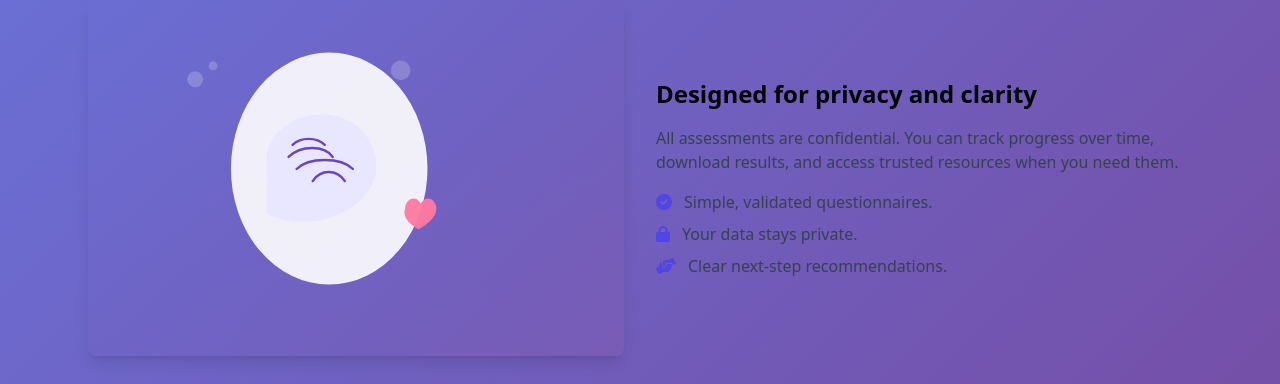
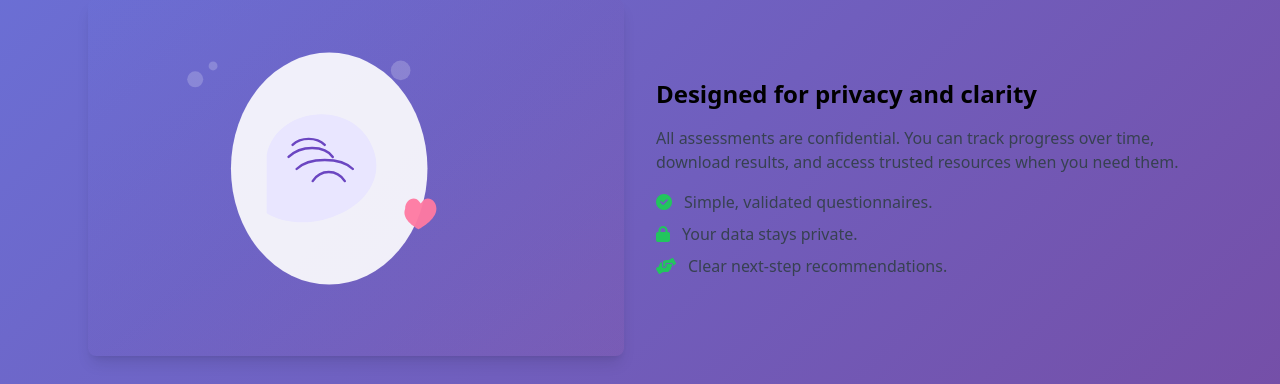
Before and after one commit to Devanshrocks4/MindHealth, a Django app: page / in a window 1280 px wide. Shown: the part 828-1212 px from the top of the page. Run offline with Django 5.2, Linux system fonts and the light colour scheme; some libraries are stand-ins or nearby versions.

Commit message:
Prepare project for upload to new repo

```diff
--- a/requirements.txt
+++ b/requirements.txt
@@ -6,3 +6,4 @@ pillow==12.0.0
 reportlab==4.4.4
 sqlparse==0.5.3
 tzdata==2025.2
+openai==1.51.2
--- a/templates/index.html
+++ b/templates/index.html
@@ -67,9 +67,9 @@
                 <h2 class="text-2xl font-bold mb-4">Designed for privacy and clarity</h2>
                 <p class="text-gray-700 mb-4">All assessments are confidential. You can track progress over time, download results, and access trusted resources when you need them.</p>
                 <ul class="space-y-2 text-gray-700">
-                    <li class="flex items-start gap-3"><i class="fas fa-check-circle text-indigo-600 mt-1"></i> Simple, validated questionnaires.</li>
-                    <li class="flex items-start gap-3"><i class="fas fa-lock text-indigo-600 mt-1"></i> Your data stays private.</li>
-                    <li class="flex items-start gap-3"><i class="fas fa-hands-helping text-indigo-600 mt-1"></i> Clear next-step recommendations.</li>
+                    <li class="flex items-start gap-3"><i class="fas fa-check-circle text-green-500 mt-1"></i> Simple, validated questionnaires.</li>
+                    <li class="flex items-start gap-3"><i class="fas fa-lock text-green-500 mt-1"></i> Your data stays private.</li>
+                    <li class="flex items-start gap-3"><i class="fas fa-hands-helping text-green-500 mt-1"></i> Clear next-step recommendations.</li>
                 </ul>
             </div>
         </div>
```
Also changed, not shown: FUNCTIONALITY_GUIDE.md (+1 -1 lines), app.py (added, +15 -0 lines).
